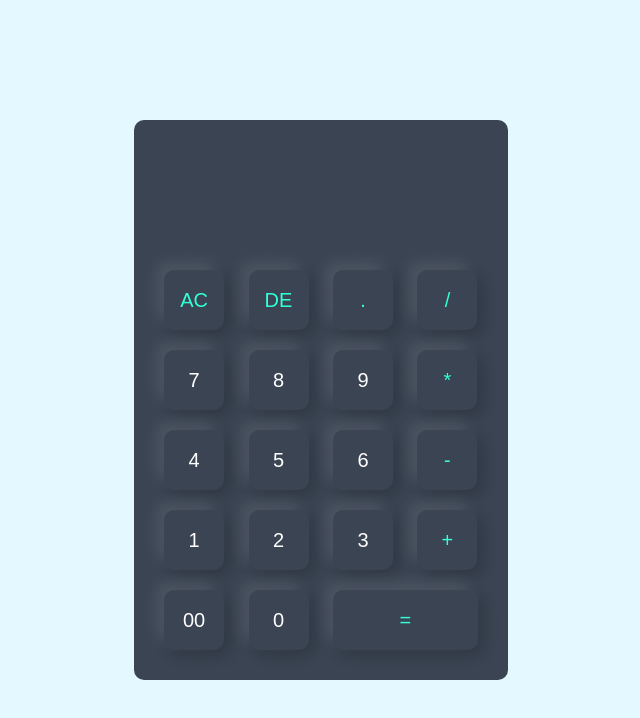
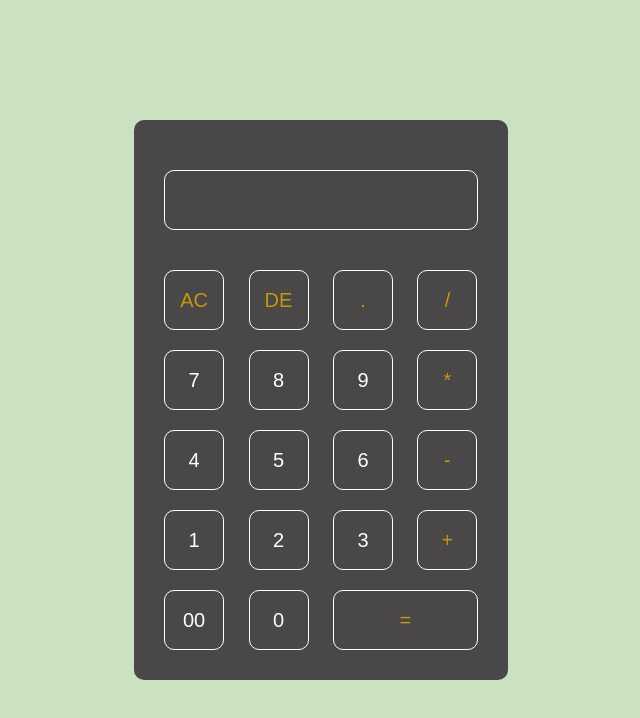
Before and after one commit to Arbaazraza/Calculator, a plain HTML site: page index.html in a window 1280 px wide. Shown: the whole page, without its empty margins (319-959 px from the left). Drawn offline with Linux system fonts and the light colour scheme.

Commit message:
Update style.css

```diff
--- a/style.css
+++ b/style.css
@@ -7,24 +7,24 @@
 .container {
   width: 100%;
   height: 100vh;
-  background: #e3f9ff;
+  background: #cbe2c1;
   display: flex;
   justify-content: center;
   align-items: center;
 }
 .calculator {
-  background: #3a4452;
+  background: #494747;
   border-radius: 10px;
   padding: 20px;
 }
 .calculator form input {
-  border: 0;
+  border: 1px solid white;
   margin: 0;
   width: 60px;
   height: 60px;
   border-radius: 10px;
-  box-shadow: -8px -8px 15px rgba(255, 255, 255, 0.1),
-    5px 5px 15px rgba(0, 0, 0, 0.2);
+  /* box-shadow: -4px -4px 10px rgba(0, 0, 0, 0.1), 4px 4px 10px rgba(0, 0, 0, 0.1); */
+
   background: transparent;
   font-size: 20px;
   color: #fff;
@@ -46,5 +46,5 @@ form input.equal {
   width: 145px;
 }
 form input.operator {
-  color: #33ffd8;
+  color: #c59709;
 }
```
